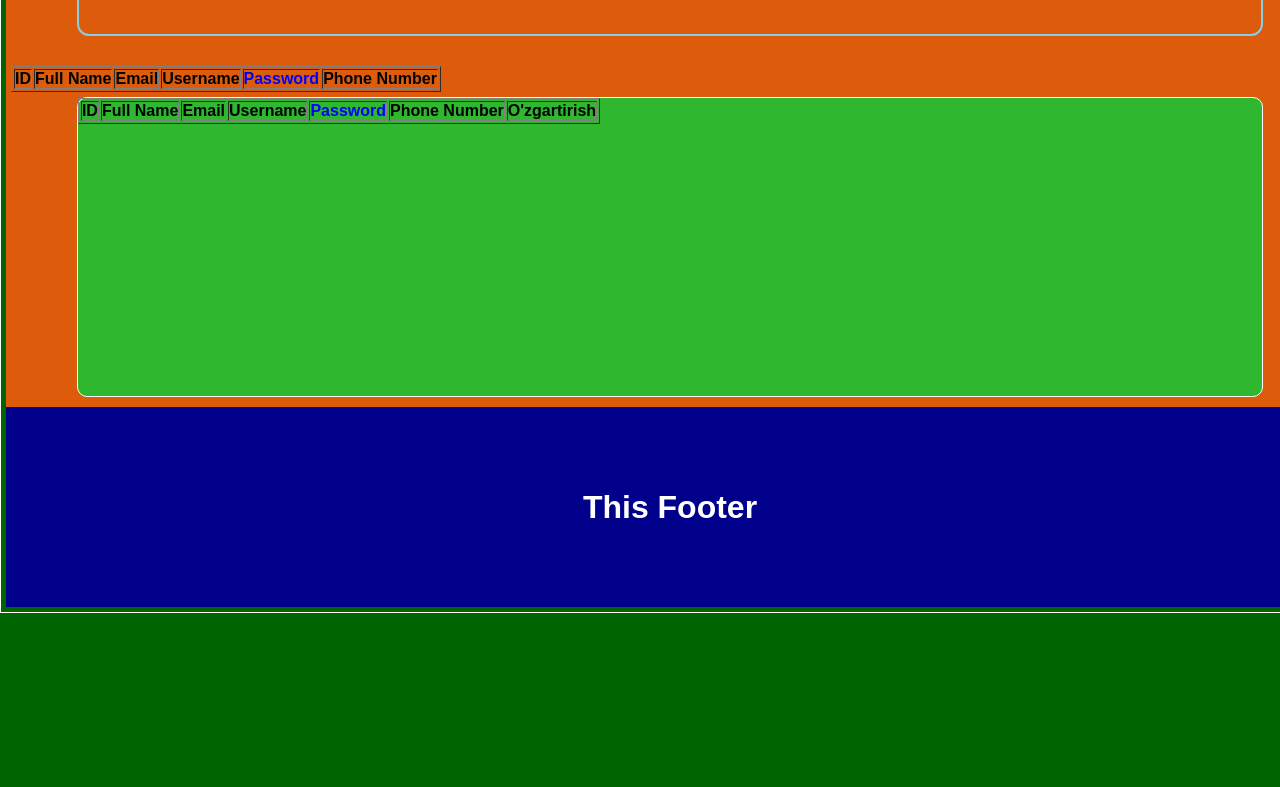
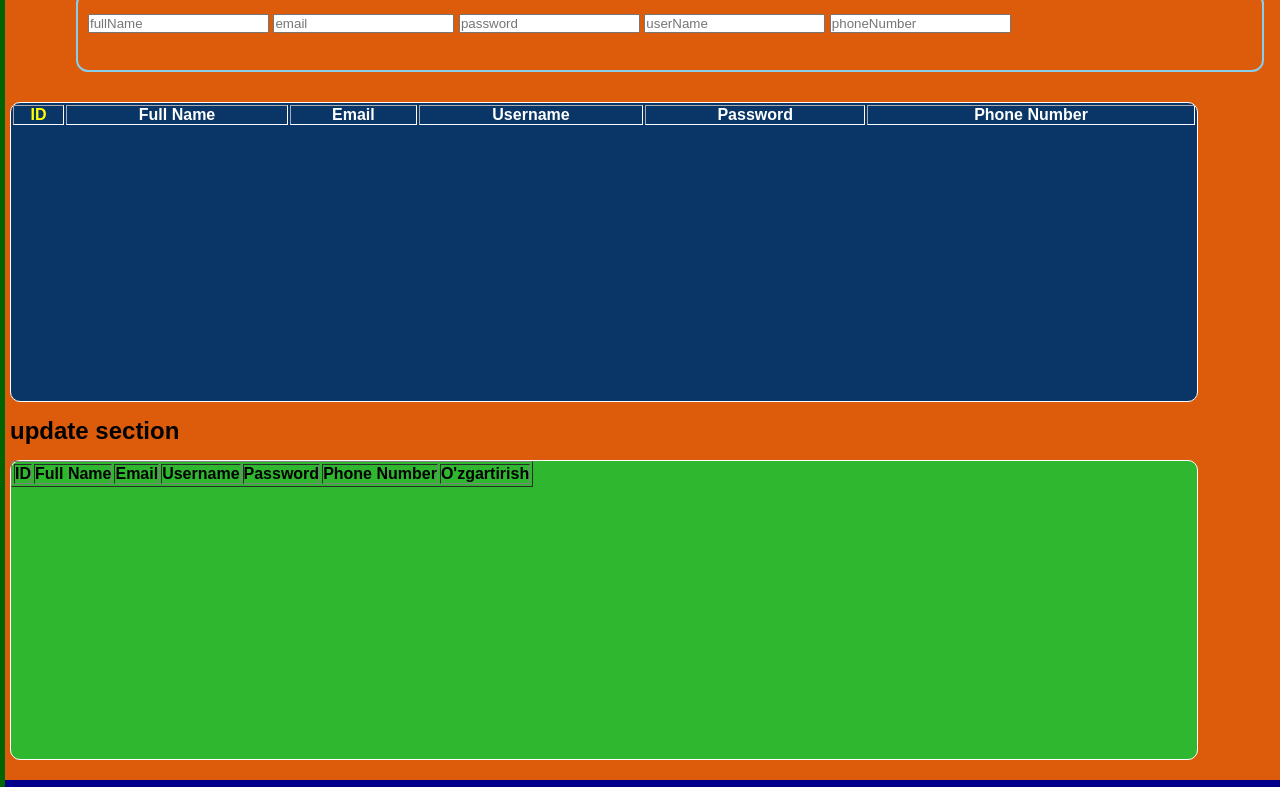
Before and after one commit to Ibodullayev-Hasan/Savdo_platform, a plain HTML site: page home.html in a window 1280 px wide. Shown: the part 315-1102 px from the top of the page. Before the commit the page ends 928 px from the top, so only its background shows below. Drawn offline with Linux system fonts and the light colour scheme; no server answers.

Commit message:
CSS updated

```diff
--- a/home.html
+++ b/home.html
@@ -15,6 +15,8 @@
 
       <!-- main -->
       <main>
+
+        <h1>This is Main</h1>
 
         <!-- data input -->
         <div class="forms">
@@ -48,6 +50,7 @@
         </table>
 
         <!-- update section -->
+        <h2>update section</h2>
          <section class="update-section">
           <table id="updateUsersTable" border="1">
             <thead>
@@ -71,7 +74,7 @@
 
       <!-- footer -->
       <footer>
-        <h1>This Footer</h1>
+        <h1>This is Footer</h1>
       </footer>
     </div>
 
--- a/homePage.css
+++ b/homePage.css
@@ -16,7 +16,7 @@ body {
   height: auto;
   margin: 0 auto;
   padding: 5px;
-  border: 1px solid white;
+  /* border: 1px solid white; */
 }
 
 
@@ -36,7 +36,10 @@ header{
   color: white;
 }
 
-
+h1{
+  color: white;
+  text-align: center;
+}
 
 
 /* main */
@@ -47,9 +50,6 @@ main{
   padding: 5px;
 }
 
-table tr th:nth-child(5) {
-  color: blue;
-}
 
 .forms{
   border-radius: 12px;
@@ -92,6 +92,31 @@ table tr th:nth-child(5) {
   top: 20vh;
 }
 
+#usersTable{
+  border-radius: 10px;
+  border: 1px solid white;
+  width: 90%;
+  height: 300px;
+  background-color: rgb(9, 54, 102);
+  margin: 15px 0;
+  color: white;
+
+}
+
+#usersTable th:nth-child(1) {
+  color: yellow;
+}
+
+#usersTable tbody td{
+  padding-left: 8px;
+}
+
+#usersTable tbody tr td:nth-child(1){
+  color: yellow;
+  font-weight: 600;
+  padding-left: 5px;
+}
+
 
 /* update-section */
 .update-section{
@@ -100,7 +125,8 @@ table tr th:nth-child(5) {
   width: 90%;
   height: 300px;
   background-color: rgb(47, 183, 47);
-  margin: 5px auto;
+  margin: 15px 0;
+  color: black;
 }
 
 
```
